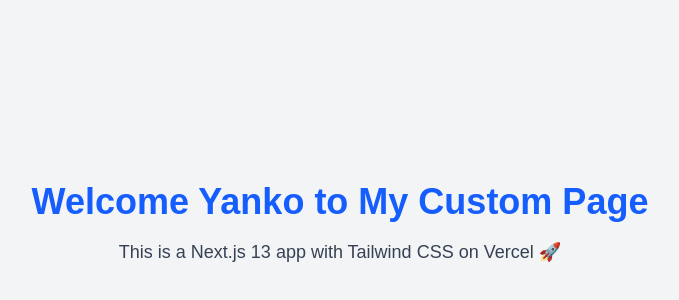
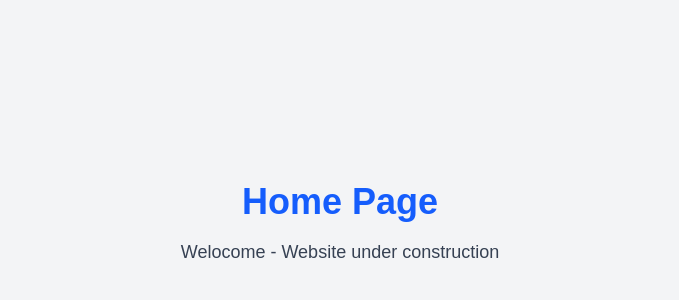
Before and after one commit to Datav1nci/Project1, a Next.js app in the folder my-app/: page / in a window 1280 px wide. Shown: the part 176-476 px from the top of the page, without its empty margins (300-979 px from the left). Built offline with nearby package versions, Linux system fonts and the light colour scheme.

Commit message:
changed the welcome message

```diff
--- a/my-app/src/app/page.tsx
+++ b/my-app/src/app/page.tsx
@@ -2,10 +2,10 @@ export default function Home() {
   return (
     <main className="min-h-screen flex flex-col items-center justify-center bg-gray-100 p-6">
       <h1 className="text-4xl font-bold text-blue-600 mb-4">
-        Welcome Yanko to My Custom Page
+        Home Page
       </h1>
       <p className="text-lg text-gray-700">
-        This is a Next.js 13 app with Tailwind CSS on Vercel 🚀
+        Welocome - Website under construction
       </p>
     </main>
   );
```
